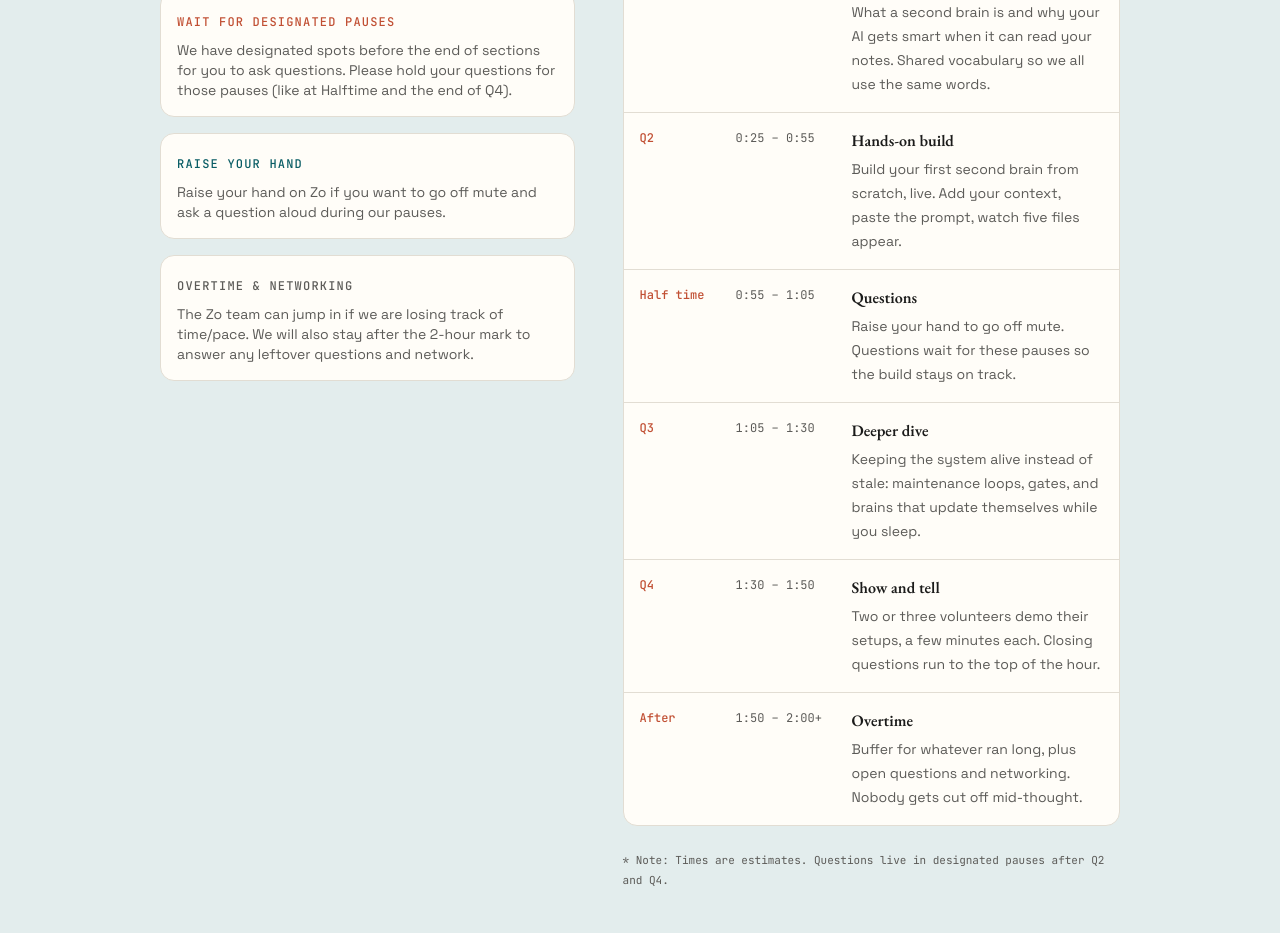
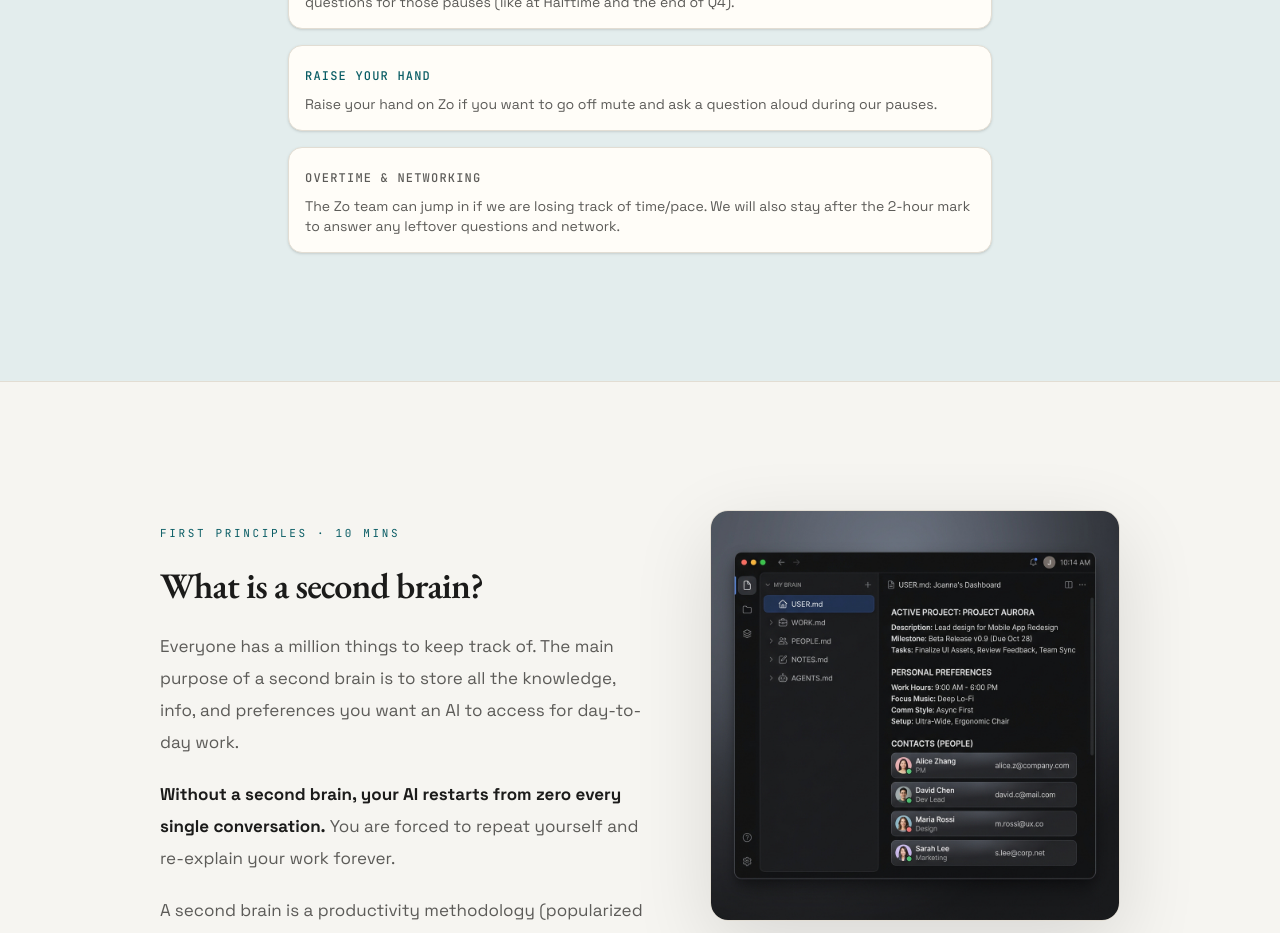
Before and after one commit to Jeff-Kazzee/second-brain-site, a React (Vite) app: page / in a window 1280 px wide. Shown: the part 1860-2793 px from the top of the page. Built offline with nearby package versions, Linux system fonts and the light colour scheme.

Commit message:
Remove agenda section and update ground rules layout to be centered and clean

```diff
--- a/src/pages/Landing.tsx
+++ b/src/pages/Landing.tsx
@@ -74,44 +74,7 @@ const deeperVocab = [
   },
 ];
 
-const agenda = [
-  {
-    q: "Q1",
-    time: "0:00 – 0:25",
-    title: "Fundamentals",
-    body: "What a second brain is and why your AI gets smart when it can read your notes. Shared vocabulary so we all use the same words.",
-  },
-  {
-    q: "Q2",
-    time: "0:25 – 0:55",
-    title: "Hands-on build",
-    body: "Build your first second brain from scratch, live. Add your context, paste the prompt, watch five files appear.",
-  },
-  {
-    q: "Half time",
-    time: "0:55 – 1:05",
-    title: "Questions",
-    body: "Raise your hand to go off mute. Questions wait for these pauses so the build stays on track.",
-  },
-  {
-    q: "Q3",
-    time: "1:05 – 1:30",
-    title: "Deeper dive",
-    body: "Keeping the system alive instead of stale: maintenance loops, gates, and brains that update themselves while you sleep.",
-  },
-  {
-    q: "Q4",
-    time: "1:30 – 1:50",
-    title: "Show and tell",
-    body: "Two or three volunteers demo their setups, a few minutes each. Closing questions run to the top of the hour.",
-  },
-  {
-    q: "After",
-    time: "1:50 – 2:00+",
-    title: "Overtime",
-    body: "Buffer for whatever ran long, plus open questions and networking. Nobody gets cut off mid-thought.",
-  },
-];
+
 
 
 const maintenanceLoop = `## Brain Maintenance
@@ -270,7 +233,7 @@ export default function Landing() {
           </a>
           <nav aria-label="Sections" className="hidden items-center gap-6 font-mono text-[12px] uppercase tracking-[0.14em] text-[var(--d-slate)] md:flex">
             <a href="#hosts" className="transition hover:text-[var(--d-teal-ink)]">Hosts</a>
-            <a href="#rules" className="transition hover:text-[var(--d-teal-ink)]">Rules &amp; Agenda</a>
+            <a href="#rules" className="transition hover:text-[var(--d-teal-ink)]">Rules</a>
             <a href="#why" className="transition hover:text-[var(--d-teal-ink)]">Why</a>
             <a href="#words" className="transition hover:text-[var(--d-teal-ink)]">Words</a>
             <a href="#build" className="transition hover:text-[var(--d-teal-ink)]">Build</a>
@@ -396,10 +359,9 @@ export default function Landing() {
           </div>
         </section>
 
-        {/* Section 1: Ground Rules & Agenda (Tell them what we're gonna tell them) */}
+        {/* Section 1: Ground Rules (Tell them what we're gonna tell them) */}
         <section id="rules" className="border-b border-[var(--d-line)] bg-[var(--d-teal-panel)]">
-          <div className="mx-auto max-w-5xl px-5 py-24 sm:px-8 sm:py-32">
-            <div className="grid gap-12 lg:grid-cols-[1fr_1.2fr]">
+          <div className="mx-auto max-w-3xl px-5 py-24 sm:px-8 sm:py-32">
             {/* Ground Rules */}
             <div className="space-y-6">
               <SectionKicker>First things first · 6 mins</SectionKicker>
@@ -411,7 +373,7 @@ export default function Landing() {
                   To keep the workshop running smoothly and make sure everyone builds their second brain, please follow our questions protocol:
                 </p>
                 <ul className="space-y-4">
-                    <li className="rounded-xl border border-[var(--d-line)] bg-[var(--d-card)] p-4">
+                  <li className="rounded-xl border border-[var(--d-line)] bg-[var(--d-card)] p-4 shadow-sm">
                     <strong className="block font-mono text-[12px] uppercase tracking-[0.1em] text-[var(--d-coral-ink)]">
                       Wait for Designated Pauses
                     </strong>
@@ -419,7 +381,7 @@ export default function Landing() {
                       We have designated spots before the end of sections for you to ask questions. Please hold your questions for those pauses (like at Halftime and the end of Q4).
                     </span>
                   </li>
-                    <li className="rounded-xl border border-[var(--d-line)] bg-[var(--d-card)] p-4">
+                  <li className="rounded-xl border border-[var(--d-line)] bg-[var(--d-card)] p-4 shadow-sm">
                     <strong className="block font-mono text-[12px] uppercase tracking-[0.1em] text-[var(--d-teal-ink)]">
                       Raise Your Hand
                     </strong>
@@ -427,7 +389,7 @@ export default function Landing() {
                       Raise your hand on Zo if you want to go off mute and ask a question aloud during our pauses.
                     </span>
                   </li>
-                    <li className="rounded-xl border border-[var(--d-line)] bg-[var(--d-card)] p-4">
+                  <li className="rounded-xl border border-[var(--d-line)] bg-[var(--d-card)] p-4 shadow-sm">
                     <strong className="block font-mono text-[12px] uppercase tracking-[0.1em] text-[var(--d-slate)]">
                       Overtime &amp; Networking
                     </strong>
@@ -436,33 +398,6 @@ export default function Landing() {
                     </span>
                   </li>
                 </ul>
-                </div>
-              </div>
-
-              {/* Agenda */}
-              <div className="space-y-6">
-                <SectionKicker>Overview</SectionKicker>
-                <h2 className="font-serif text-3xl font-semibold tracking-tight sm:text-4xl">
-                  The Two-Hour Agenda
-                </h2>
-                <p className="text-[16px] leading-7 text-[var(--d-slate)]">
-                  Here is how we will progress through the presentation. We tell you what we're going to tell you, teach you, then wrap up with what we told you.
-                </p>
-                <ol className="divide-y divide-[var(--d-line)] rounded-xl border border-[var(--d-line)] bg-[var(--d-card)]">
-                  {agenda.map((a) => (
-                    <li key={a.q} className="grid gap-2 p-4 sm:grid-cols-[80px_100px_1fr] sm:gap-4">
-                      <p className="font-mono text-[12px] font-medium text-[var(--d-coral-ink)]">{a.q}</p>
-                      <p className="font-mono text-[12px] text-[var(--d-slate)]">{a.time}</p>
-                      <div>
-                        <h3 className="font-serif text-base font-semibold">{a.title}</h3>
-                        <p className="mt-1 text-sm leading-6 text-[var(--d-slate)]">{a.body}</p>
-                      </div>
-                    </li>
-                  ))}
-                </ol>
-                <p className="font-mono text-[11px] leading-5 text-[var(--d-slate)]">
-                  * Note: Times are estimates. Questions live in designated pauses after Q2 and Q4.
-                </p>
               </div>
             </div>
           </div>
```
Lines whose indentation alone changed are shown as unchanged.
